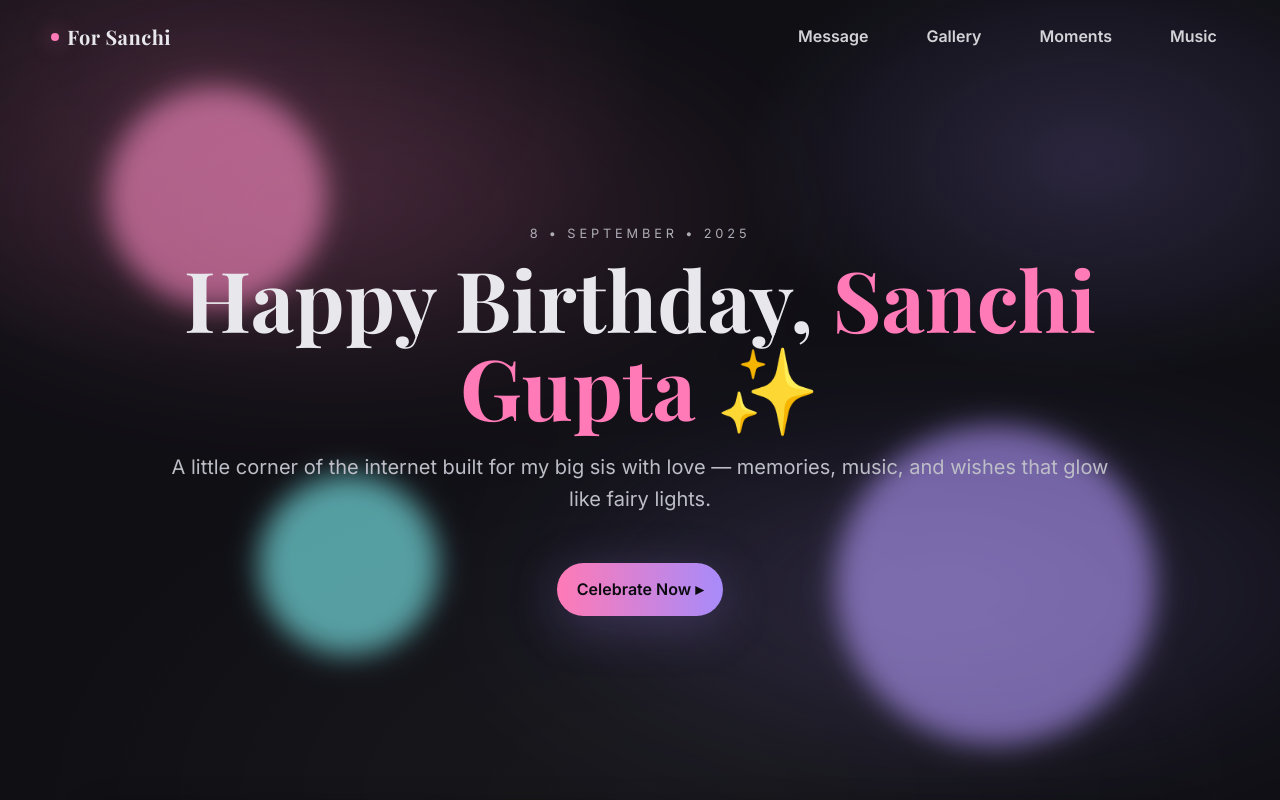
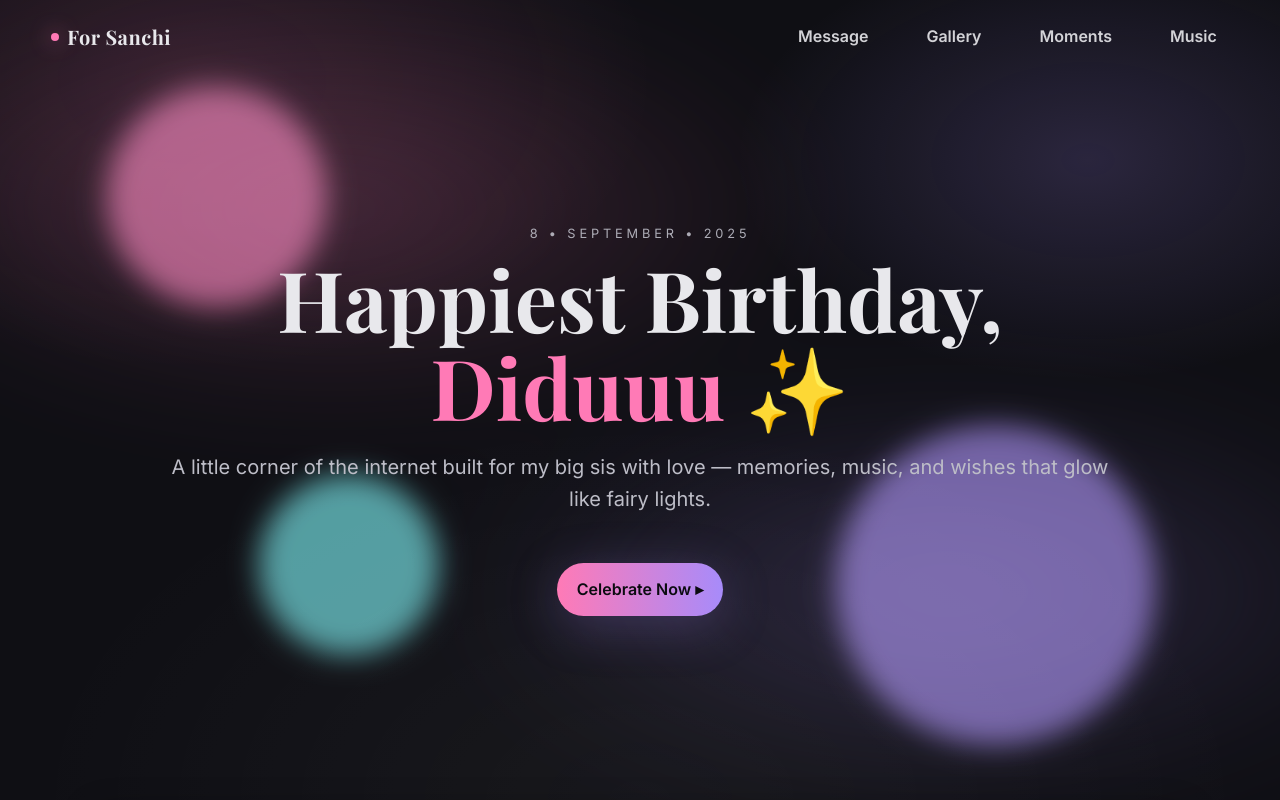
Before and after one commit to Devjeet-biswas/birth, a plain HTML site: page index.html in a window 1280 px wide. Shown: the top 800 px of the page. Drawn offline with nearby package versions, Linux system fonts and the light colour scheme.

Commit message:
Update index.html

```diff
--- a/index.html
+++ b/index.html
@@ -148,7 +148,7 @@
     <div class="orb three"></div>
     <div class="hero-content">
       <div class="eyebrow">8 • September • 2025</div>
-      <h1 class="title">Happy Birthday, <span style="color: var(--brand)">Sanchi Gupta</span> ✨</h1>
+      <h1 class="title">Happiest Birthday, <span style="color: var(--brand)">Diduuu</span> ✨</h1>
       <p class="subtitle">A little corner of the internet built for my big sis with love — memories, music, and wishes that glow like fairy lights.</p>
       <a class="cta" href="#message" id="celebrateBtn">Celebrate Now ▸</a>
     </div>
```
